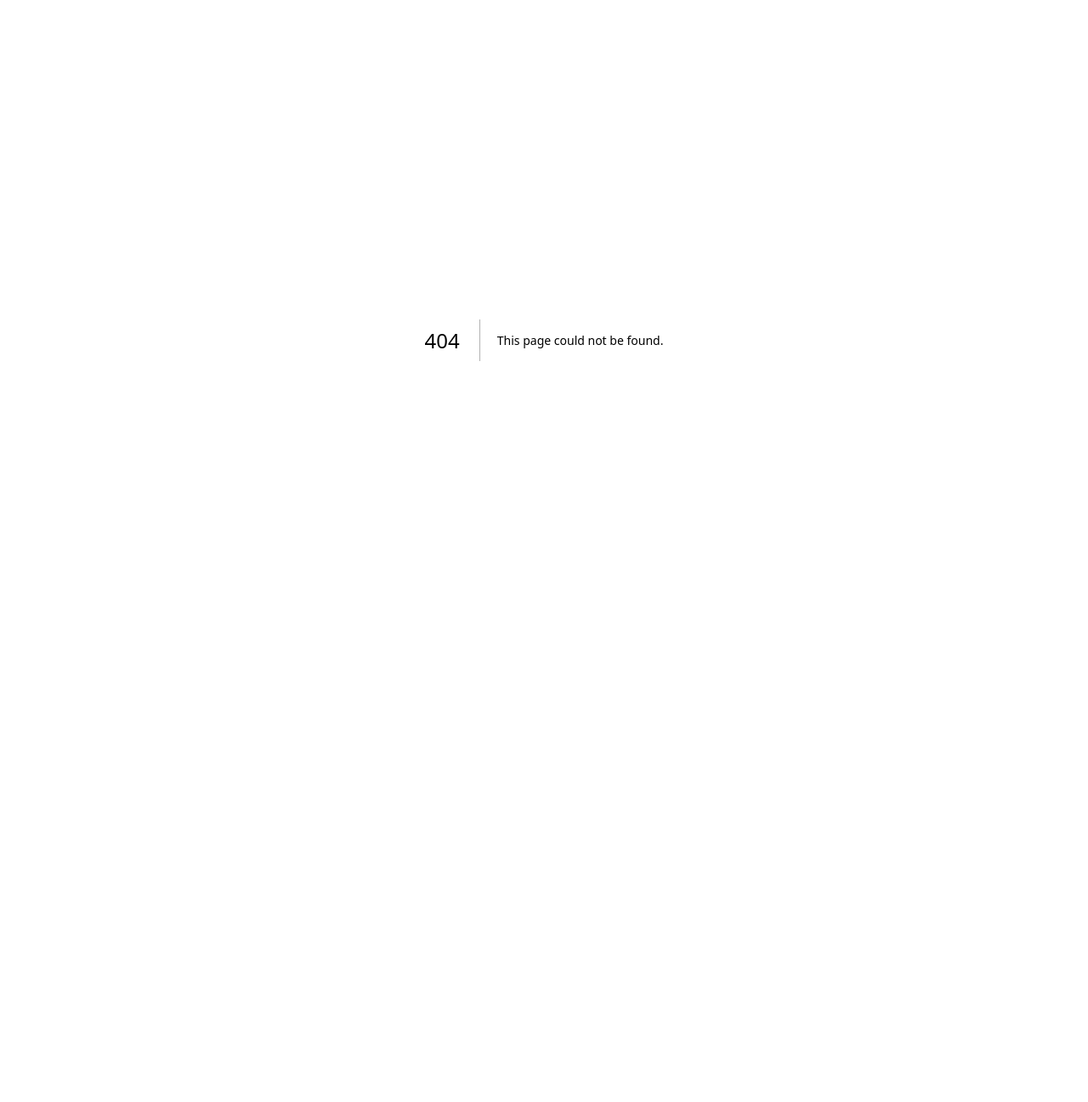
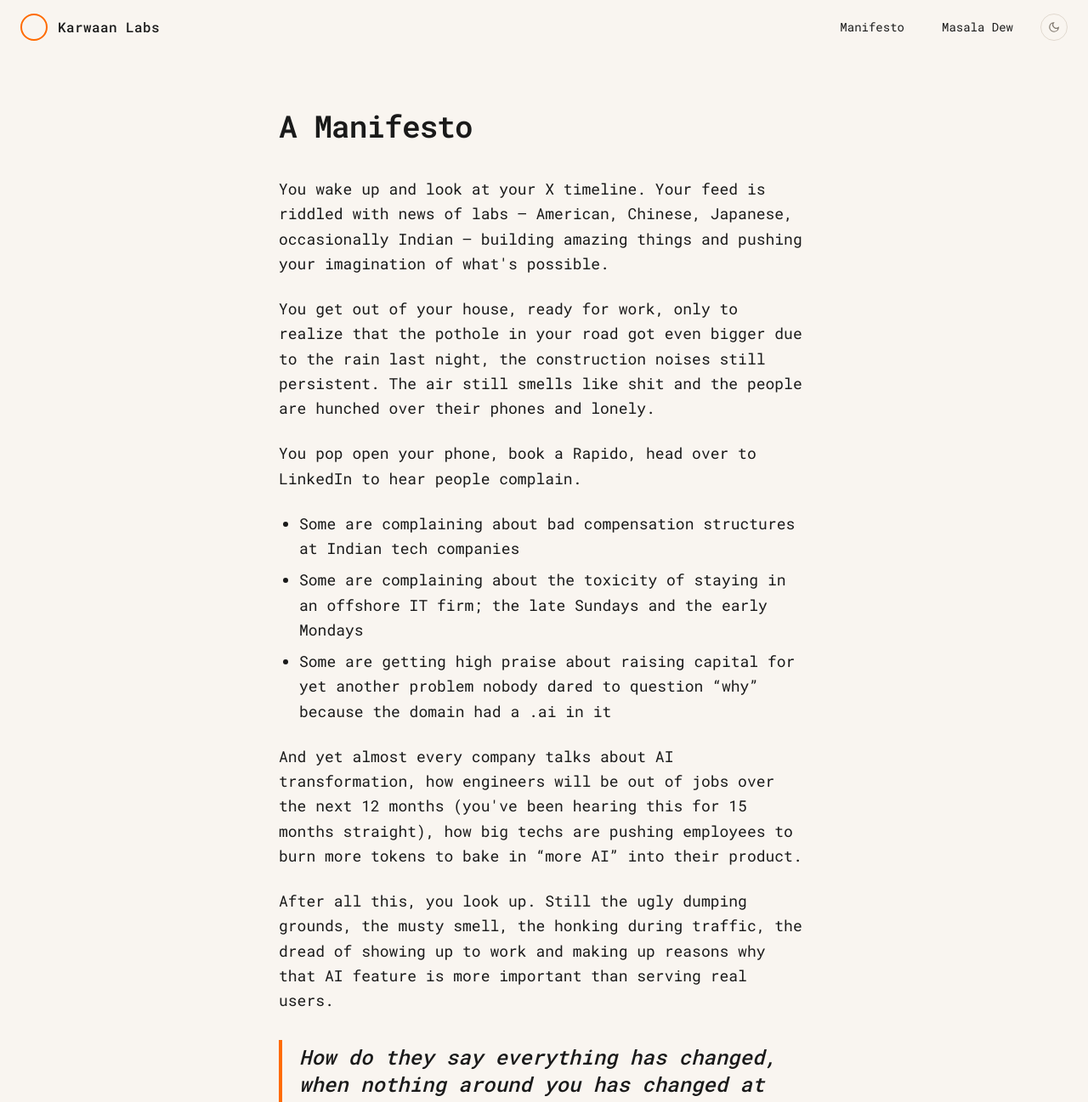
Before and after one commit to sincereTrader/karwaan-labs-lander, a Next.js app: page /manifesto in a window 1280 px wide. Before the commit this address had no page. Shown: the top 1297 px of the page at 85% size. Before the commit the page ends 800 px from the top, so only its background shows below. Built offline with nearby package versions, Linux system fonts and the light colour scheme.

Commit message:
Add manifesto page and link it in nav
Lays out the company's founding belief as a standalone /manifesto page.

```diff
--- /dev/null
+++ b/src/app/manifesto/page.tsx
@@ -0,0 +1,142 @@
+import type { Metadata } from "next";
+import { Nav } from "@/components/nav";
+
+export const metadata: Metadata = {
+  title: "Manifesto — Karwaan Labs",
+  description:
+    "We believe that with the right intent, you can just do things.",
+};
+
+export default function Manifesto() {
+  return (
+    <main style={{ background: "var(--bg)" }}>
+      <Nav />
+      <article className="px-6 pt-32 pb-24 max-w-2xl mx-auto">
+        <h1
+          className="text-3xl sm:text-4xl font-semibold tracking-tight mb-10"
+          style={{ color: "var(--fg)" }}
+        >
+          A Manifesto
+        </h1>
+
+        <div
+          className="space-y-6 text-base sm:text-lg leading-relaxed"
+          style={{ color: "var(--fg)" }}
+        >
+          <p>
+            You wake up and look at your X timeline. Your feed is riddled
+            with news of labs &mdash; American, Chinese, Japanese,
+            occasionally Indian &mdash; building amazing things and pushing
+            your
+            imagination of what&apos;s possible.
+          </p>
+
+          <p>
+            You get out of your house, ready for work, only to realize that
+            the pothole in your road got even bigger due to the rain last
+            night, the construction noises still persistent. The air still
+            smells like shit and the people are hunched over their phones
+            and lonely.
+          </p>
+
+          <p>
+            You pop open your phone, book a Rapido, head over to LinkedIn to
+            hear people complain.
+          </p>
+
+          <ul className="list-disc pl-6 space-y-2">
+            <li>
+              Some are complaining about bad compensation structures at
+              Indian tech companies
+            </li>
+            <li>
+              Some are complaining about the toxicity of staying in an
+              offshore IT firm; the late Sundays and the early Mondays
+            </li>
+            <li>
+              Some are getting high praise about raising capital for yet
+              another problem nobody dared to question &ldquo;why&rdquo;
+              because the domain had a .ai in it
+            </li>
+          </ul>
+
+          <p>
+            And yet almost every company talks about AI transformation, how
+            engineers will be out of jobs over the next 12 months
+            (you&apos;ve been hearing this for 15 months straight), how big
+            techs are pushing employees to burn more tokens to bake in
+            &ldquo;more AI&rdquo; into their product.
+          </p>
+
+          <p>
+            After all this, you look up. Still the ugly dumping grounds, the
+            musty smell, the honking during traffic, the dread of showing up
+            to work and making up reasons why that AI feature is more
+            important than serving real users.
+          </p>
+
+          <blockquote
+            className="border-l-4 pl-5 py-1 my-8 text-xl sm:text-2xl font-medium italic"
+            style={{ borderColor: "var(--accent)", color: "var(--fg)" }}
+          >
+            How do they say everything has changed, when nothing around you
+            has changed at all?
+          </blockquote>
+
+          <p>
+            We attributed the reason to a divide &mdash; opening up quickly
+            and dangerously. While AI enables only{" "}
+            <strong>some</strong> agentic people to do life-changing work,
+            nothing really changes for the anxious student, the overworked
+            doctor, the unaware career consultant, for you.
+          </p>
+
+          <p>
+            This divide is dangerous. It leads to decay and prevents India
+            from becoming the land where people{" "}
+            <a
+              href="https://www.masaladew.com/p/make-them-stay"
+              target="_blank"
+              rel="noopener noreferrer"
+              className="underline underline-offset-2 hover:opacity-80"
+              style={{ color: "var(--accent)" }}
+            >
+              want to stay and make great things.
+            </a>
+          </p>
+
+          <p>
+            While we cannot take on everything all at once, we&apos;re
+            reimagining what it means to run a company in the post-AGI age,
+            solving problems for the world from India.
+          </p>
+
+          <p>
+            We believe that win-win games can be created and everyone could
+            benefit off them. We also believe that you can work on something
+            meaningful, from a place and with people you like, and yet not
+            burn yourself out in the process. We believe that if you have
+            great ideas, then you have all the help in the world at your
+            fingertips to go execute them.
+          </p>
+
+          <p className="font-semibold" style={{ color: "var(--fg)" }}>
+            We believe that with the right intent, you can just do things.
+          </p>
+
+          <p>We envision this future for us, and for all the others who we build for.</p>
+
+          <p>
+            <a
+              href="mailto:contact@karwaanlabs.com"
+              className="underline underline-offset-2 hover:opacity-80"
+              style={{ color: "var(--accent)" }}
+            >
+              contact@karwaanlabs.com
+            </a>
+          </p>
+        </div>
+      </article>
+    </main>
+  );
+}
--- a/src/components/nav.tsx
+++ b/src/components/nav.tsx
@@ -4,6 +4,7 @@ import { useTheme } from "next-themes";
 import { useEffect, useState } from "react";
 
 const links = [
+  { label: "Manifesto", href: "/manifesto" },
   { label: "Masala Dew", href: "https://masaladew.com" },
   // { label: "About", href: "#about" },
   // { label: "Careers", href: "mailto:hire@karwaanlabs.com" },
```
